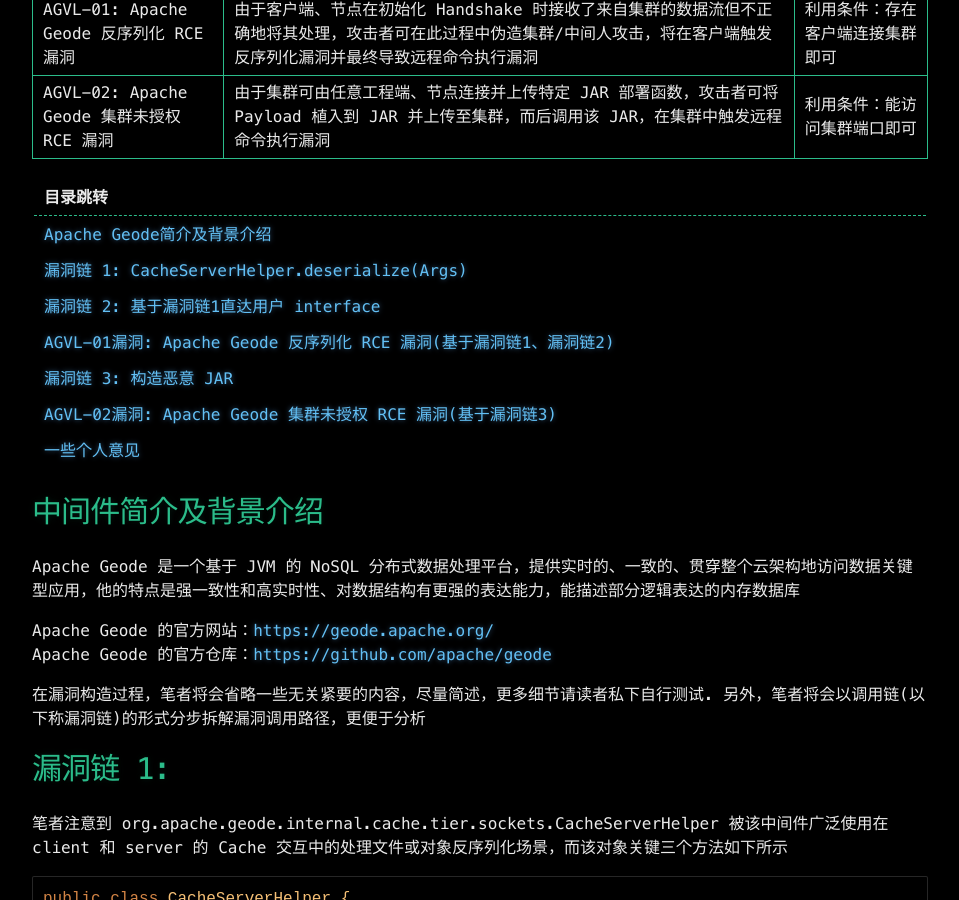
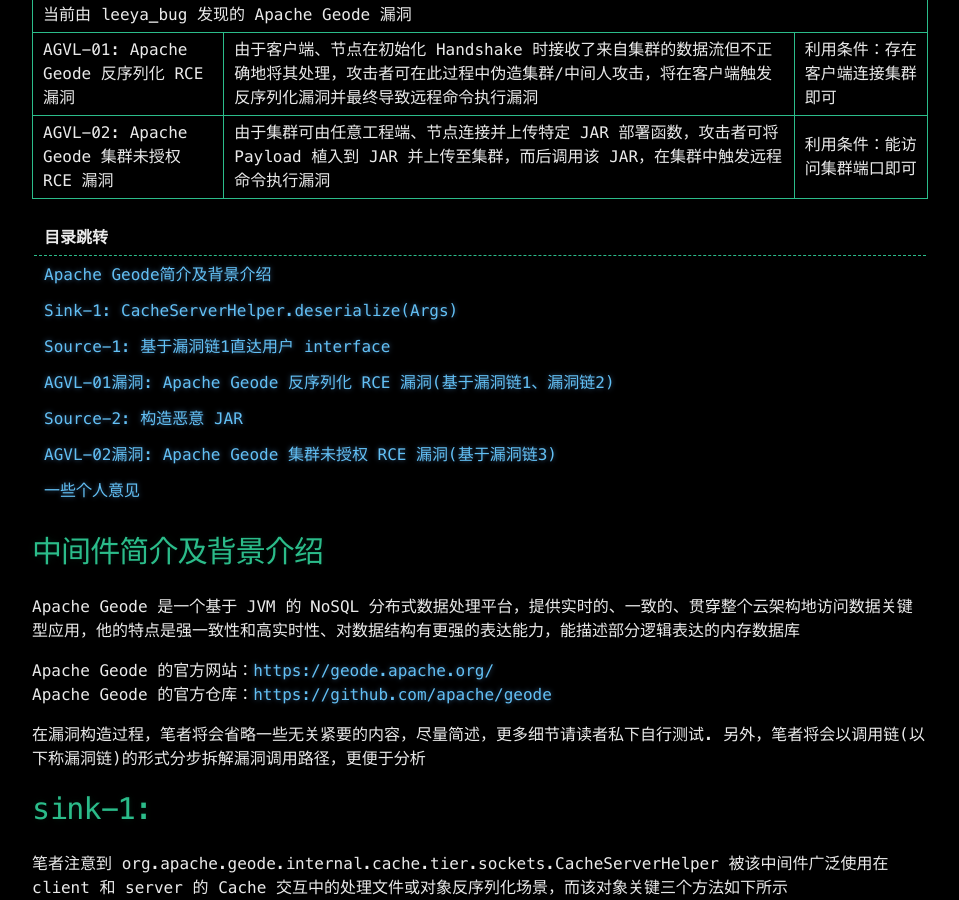
Before and after one commit to Leeyangee/leeyangee.github.io, a Jekyll site: the page built from _posts/2024-06-09-Apache Geode审计实战.md, in a window 1280 px wide and 900 px high, scrolled down 805 px. Shown: the whole window, without its empty margins (160-1119 px from the left). Built offline with Jekyll 4.4.1, drawn with Linux system fonts in a browser that asks for light colours; some web fonts are replaced; some of the changed text lies outside the part shown.

Commit message:
Update 2024-06-09-Apache Geode审计实战.md

````diff
--- a/_posts/2024-06-09-Apache Geode审计实战.md
+++ b/_posts/2024-06-09-Apache Geode审计实战.md
@@ -9,6 +9,7 @@
 
 注意，本篇文章不遵循 CC 协议，其内容均为 leeya_bug 所有，禁止转载
 
+<br>
 <table style="border:1px solid #2bbc8a;border-collapse: collapse;" border="1">
   <tr><td colspan="3">
     当前由 leeya_bug 发现的 Apache Geode 漏洞
@@ -63,10 +64,10 @@
 | 目录跳转 |
 |--------|
 | [Apache Geode简介及背景介绍](#中间件简介及背景介绍) |
-| [漏洞链 1: CacheServerHelper.deserialize(Args)](#漏洞链-1) |
-| [漏洞链 2: 基于漏洞链1直达用户 interface](#漏洞链-2) |
+| [Sink-1: CacheServerHelper.deserialize(Args)](#sink-1) |
+| [Source-1: 基于漏洞链1直达用户 interface](#source-1) |
 | [AGVL-01漏洞: Apache Geode 反序列化 RCE 漏洞(基于漏洞链1、漏洞链2)](#漏洞agvl-01) |
-| [漏洞链 3: 构造恶意 JAR ](#漏洞链-3) |
+| [Source-2: 构造恶意 JAR ](#source-2) |
 | [AGVL-02漏洞: Apache Geode 集群未授权 RCE 漏洞(基于漏洞链3)](#漏洞agvl-02) |
 | [一些个人意见](#一些个人意见) |
 
@@ -79,7 +80,7 @@
 
 在漏洞构造过程，笔者将会省略一些无关紧要的内容，尽量简述，更多细节请读者私下自行测试. 另外，笔者将会以调用链(以下称漏洞链)的形式分步拆解漏洞调用路径，更便于分析
 
-# [](#header-31)漏洞链 1:
+# [](#header-31)sink-1:
 
 笔者注意到 org.apache.geode.internal.cache.tier.sockets.CacheServerHelper 被该中间件广泛使用在 client 和 server 的 Cache 交互中的处理文件或对象反序列化场景，而该对象关键三个方法如下所示
 
@@ -262,7 +263,7 @@
 }
 ```
 
-# [](#header-31)漏洞链 2:
+# [](#header-31)source-1:
 
 在漏洞链2的构造过程中需要连接服务器并动态调试，因此笔者使用了IP为 172.245.82.84 的笔者合法购买的服务器，谁想打谁打吧反正就一个22端口
 
@@ -429,7 +430,7 @@
 至于为什么该漏洞编号为 AGVL-01 呢？是因为 AGVL 是 Apache Geode Vulnerability by leeya_bug 的简称
 -->
 
-# [](#header-31)漏洞链 3:
+# [](#header-31)source-2:
 
 笔者将利用集群能够上传 JAR 并解析其中的函数的特性，构造一个包含 RCE Payload 的 JAR 并在后续漏洞验证阶段上传. 首先读者可以阅读一下 Apache Geode 官方文档、笔者以下给出的 Youtube 视频示例，来初步了解下 Apache Geode 的集群函数部署方式及解析特性
 
````
